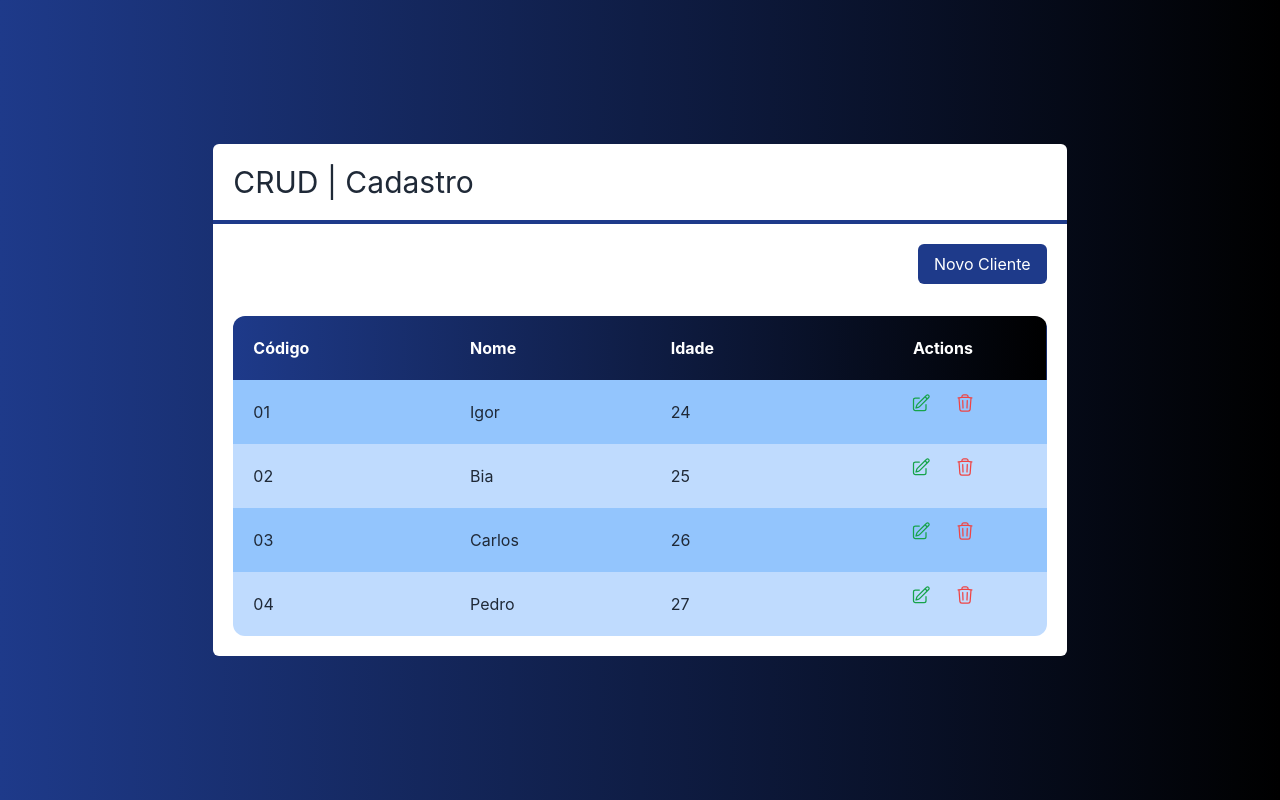
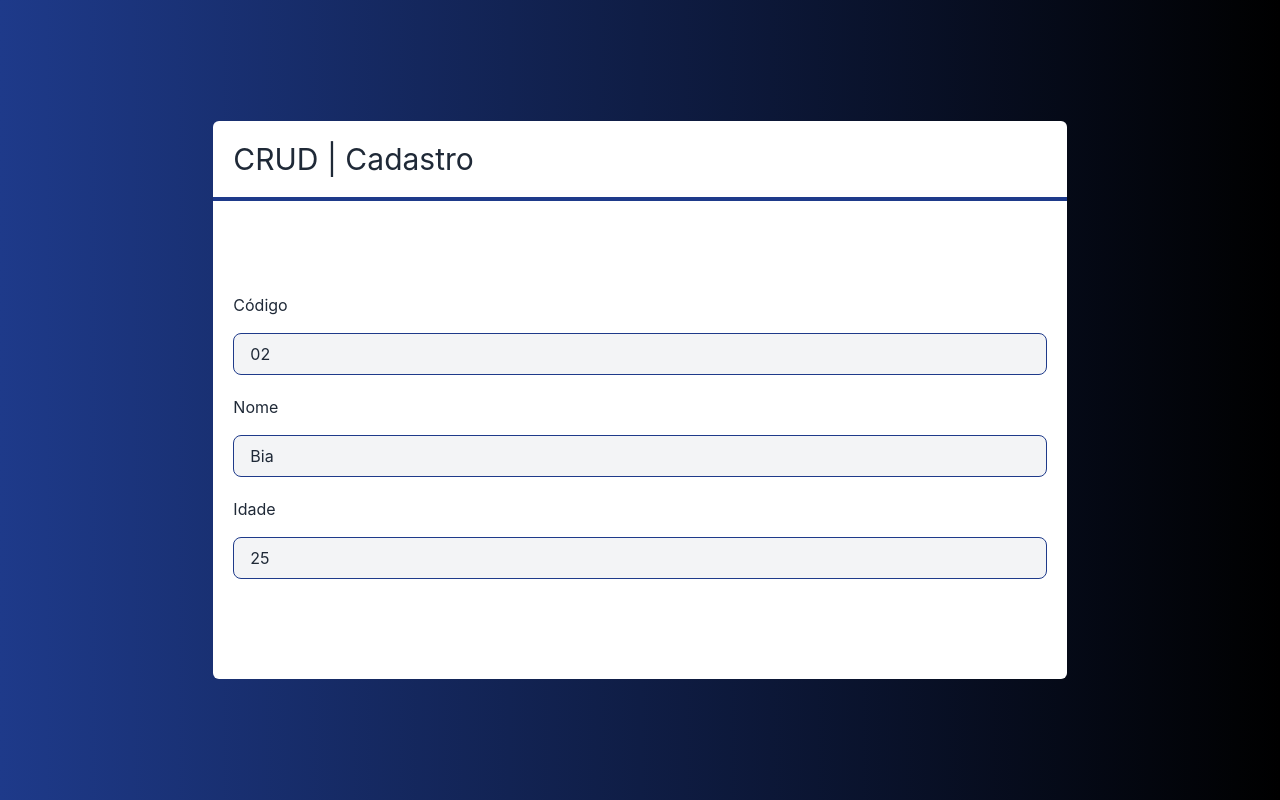
Before and after one commit to CapitaoDAreia/crll-cadastro-integracao-db, a Next.js app: page / in a window 1280 px wide. Built offline with nearby package versions, Linux system fonts and the light colour scheme.

Commit message:
DEV: Form and Entry components - Adding dinamic colors on button component

```diff
--- a/src/components/Button.tsx
+++ b/src/components/Button.tsx
@@ -2,6 +2,8 @@ import React from "react";
 
 interface PropsInterface {
     children: string
+    color: string
+    className?: string
 }
 
 const Button = (props: PropsInterface) => {
@@ -10,8 +12,8 @@ const Button = (props: PropsInterface) => {
         flex justify-end mb-8
     `} >
       <button className={`
-        bg-blue-900 hover:bg-blue-800 text-white
-        py-2 px-4 rounded-md
+        bg-${props.color}-900 hover:bg-${props.color}-800 text-white
+        py-2 px-4 rounded-md ${props.className}
       `} >
         {props.children}
       </button>
--- /dev/null
+++ b/src/components/Entry.tsx
@@ -0,0 +1,30 @@
+interface EntryProps {
+  label: string;
+  type: "text" | "number";
+  value?: string | number;
+  isReadonly?: boolean;
+  className?: string
+  changedValue?:(value: any) => void
+}
+
+export default function Entry(props: EntryProps) {
+  return (
+    <div className={`
+        flex flex-col
+        ${props.className}
+    `} >
+      <label className="mb-4" >{props.label}</label>
+      <input
+        readOnly={props.isReadonly}
+        type={props.type}
+        value={props.value}
+        onChange={e => props.changedValue?.(e.target.value)}
+        className={`
+            border border-blue-900 rounded-lg
+            focus:outline-none bg-gray-100 px-4 py-2
+            ${props.isReadonly ? '' : 'focus:bg-white'}
+        `}
+      />
+    </div>
+  );
+}
--- /dev/null
+++ b/src/components/Form.tsx
@@ -0,0 +1,35 @@
+import { useState } from "react";
+import Cliente from "../core/Cliente";
+import Button from "./Button";
+import Entry from "./Entry";
+
+interface FormProps {
+  client: Cliente;
+}
+
+export default function Form(props: FormProps) {
+  const id = props.client?.id;
+  const [name, setName] = useState(props.client?.name ?? "");
+  const [age, setAge] = useState(props.client?.age ?? "");
+
+  return (
+    <div>
+      {id ? (
+        <Entry className="mb-5" label="Código" type="text" value={id} isReadonly={true} />
+      ) : (
+        false
+      )}
+      <Entry className="mb-5" type="text" label="Nome" value={name} changedValue={setName} />
+      <Entry type="text" label="Idade" value={age} changedValue={setAge} />
+
+      <div className="flex justify-end mt-2" >
+        <Button color="green" className="mr-2" >
+            {id ? 'Alterar' : 'Salvar'}
+        </Button>
+        <Button color="red" >
+            Cancelar
+        </Button>
+      </div>
+    </div>
+  );
+}
--- a/src/pages/index.tsx
+++ b/src/pages/index.tsx
@@ -2,6 +2,7 @@ import Table from "../components/Table";
 import Cliente from "../core/Cliente";
 import Layout from "../components/Layout";
 import Button from "../components/Button";
+import Form from "../components/Form";
 
 export default function Home() {
 
@@ -29,10 +30,11 @@ export default function Home() {
     `}
     >
       <Layout title="CRUD | Cadastro">
-        <Button>
+        <Button color="blue" >
           Novo Cliente
         </Button>
-        <Table clients={clients} selectedClient={selectedClient} deletedClient={deletedClient} ></Table>
+        {/* <Table clients={clients} selectedClient={selectedClient} deletedClient={deletedClient} ></Table> */}
+        <Form client={clients[1]} />
       </Layout>
     </div>
   );
```
